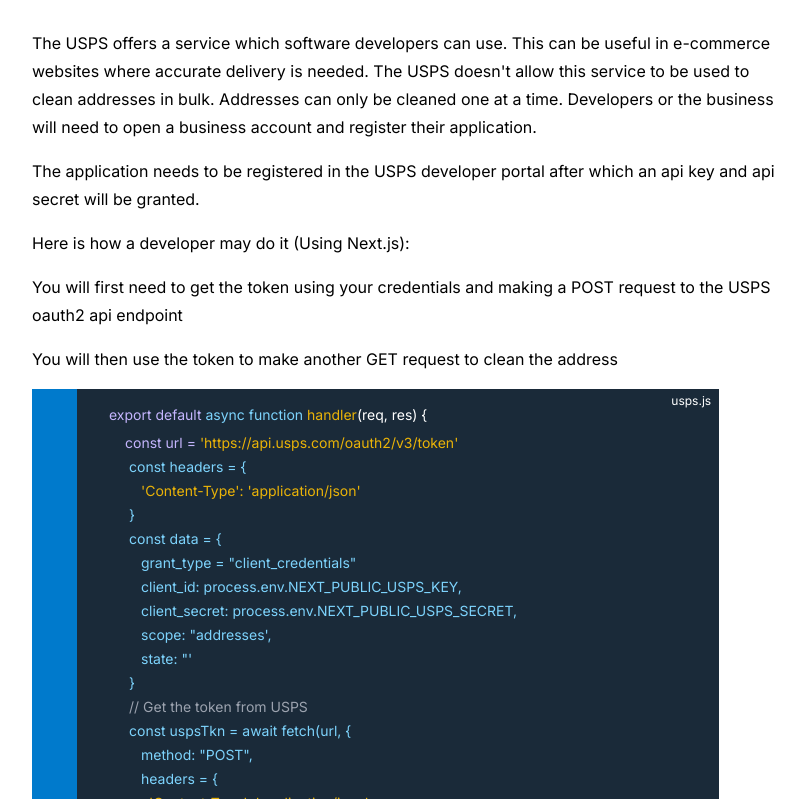
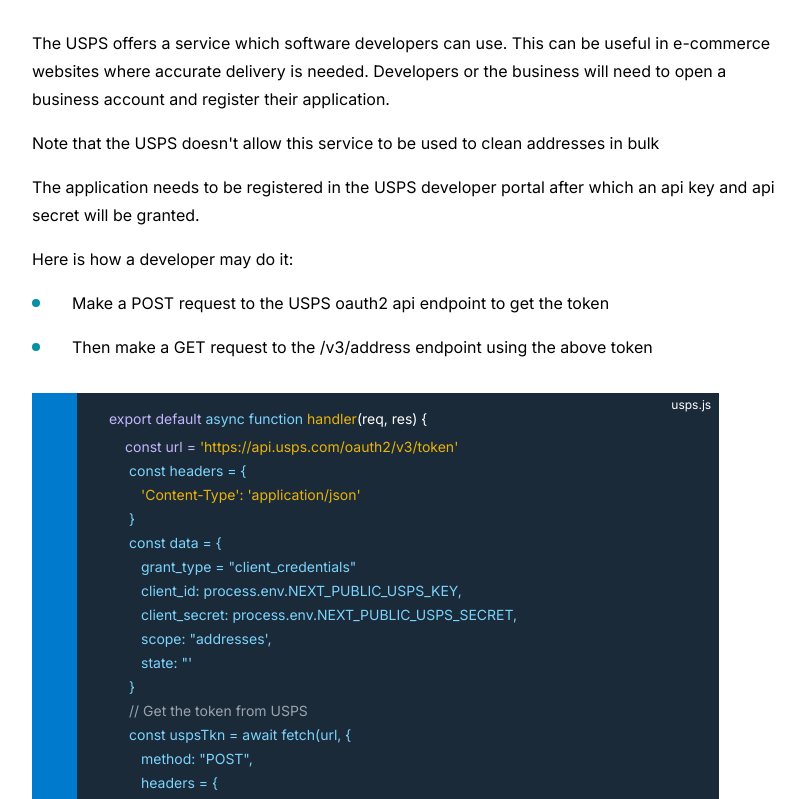
Before and after one commit to pranayaryal/portfolio, a Next.js app: page /blog/address-cleaner-usps in a window 1280 px wide. Shown: the part 1141-1940 px from the top of the page, without its empty margins (310-1115 px from the left). Built offline with nearby package versions, Linux system fonts and the light colour scheme; no server answers.

Commit message:
add bullet points

```diff
--- a/app/blog/address-cleaner-usps/page.js
+++ b/app/blog/address-cleaner-usps/page.js
@@ -73,13 +73,28 @@
 				How Do I Clean Up Or Scrub Address Data?
 			</h1>
 			<div className='leading-7'>
-				<p className='mt-8'>The USPS offers a service which software developers can use. This can be useful in e-commerce websites where accurate delivery is needed.  The USPS doesn't allow this service to be used to clean addresses in bulk.  Addresses can only be cleaned one at a time.  Developers or the business will need to open a business account and register their application.</p>
+				<p className='mt-8'>The USPS offers a service which software developers can use. This can be useful in e-commerce websites where accurate delivery is needed. Developers or the business will need to open a business account and register their application.</p>
+				<p className='mt-4'>Note that the USPS doesn't allow this service to be used to clean addresses in bulk</p>
 				<p className='mt-4'>The application needs to be registered in the USPS developer portal after which an api key and api secret will be granted.</p>
-				<p className='mt-4'>Here is how a developer may do it (Using Next.js):</p>
-				<p className='mt-4'>You will first need to get the token using your credentials and making a POST request to the USPS oauth2 api endpoint</p>
-				<p className='mt-4'>You will then use the token to make another GET request to clean the address</p>
+				<p className='mt-4'>Here is how a developer may do it:</p>
+				<div className='flex space-x-8 items-center mt-4'>
+				  <div>
+				    <div className='bg-dot-color w-2 h-2 rounded-full'></div>
+				  </div>
+			          <div>
+					 <p>Make a POST request to the USPS oauth2 api endpoint to get the token</p>
+				  </div>
+				</div>
+				<div className='flex space-x-8 items-center mt-4'>
+				  <div>
+				    <div className='bg-dot-color w-2 h-2 rounded-full'></div>
+				  </div>
+			          <div>
+					 <p>Then make a GET request to the /v3/address endpoint using the above token</p>
+				  </div>
+				</div>
 			</div>
-			<div className="flex mt-4 text-white rounded-md text-xs md:text-sm">
+			<div className="flex mt-8 text-white rounded-md text-xs md:text-sm">
 				<div className='hidden md:block bg-vs-background w-[45px] py-2 px-2'>
 				</div>
 				<div className='bg-code-background py-4 px-6 md:px-8 relative'>
--- a/tailwind.config.js
+++ b/tailwind.config.js
@@ -16,7 +16,8 @@
         'code-background': '#1a2a39',
         'ubuntu-background': '#5e2750',
         'vs-background': '#007ACC',
-        'faded-background': 'rgba(255, 255, 255, 0.08)'
+        'faded-background': 'rgba(255, 255, 255, 0.08)',
+        'dot-color': '#0790a3'
       }
     },
   },
```
